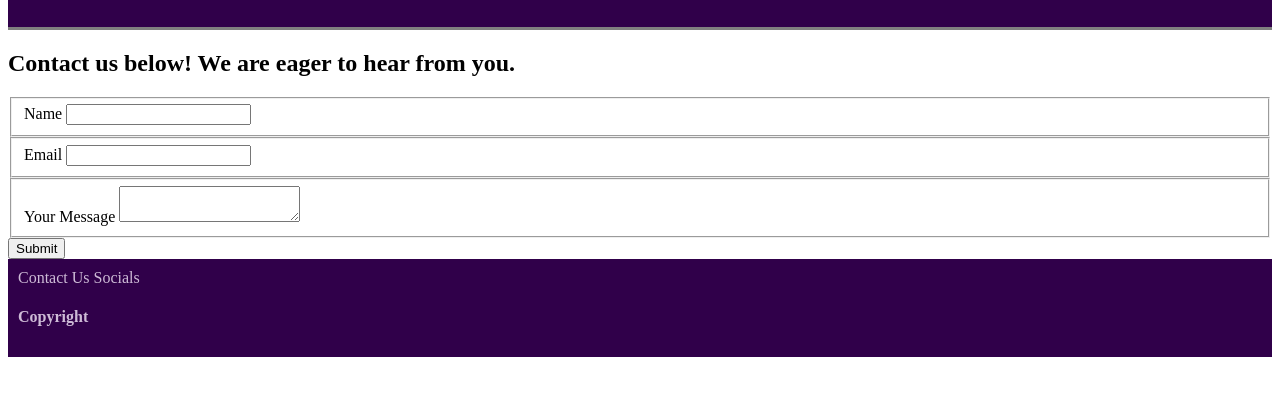
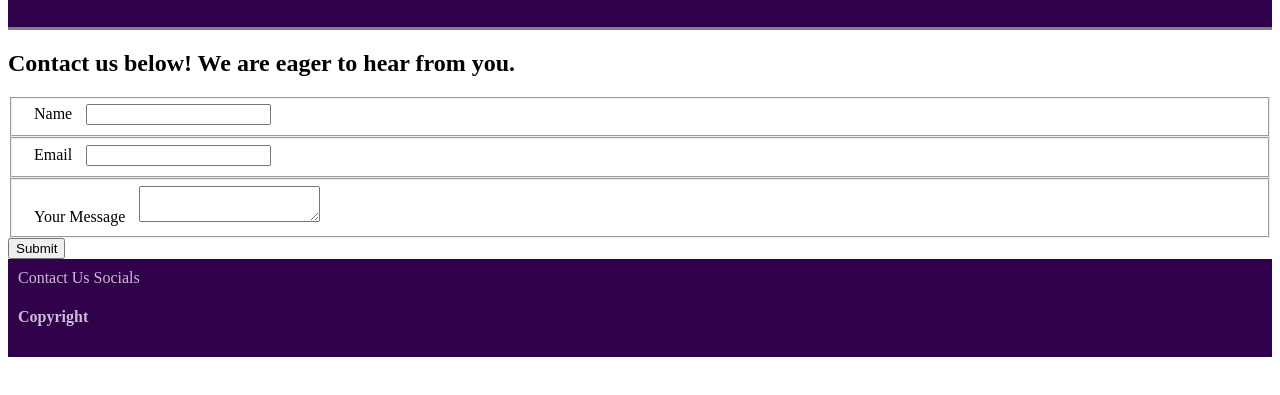
Before and after one commit to smit2079/mtm6201-midterm, a plain HTML site: page contact.html in a window 1280 px wide. Shown: the part 187-582 px from the top of the page. Drawn offline with Linux system fonts and the light colour scheme.

Commit message:
adds form elements to contact.html

```diff
--- a/contact.html
+++ b/contact.html
@@ -25,20 +25,19 @@
     <div class="form">
         <form>
             <fieldset>
-                <label for="Text">Name</label>
+                <label class="form-label" for="Text">Name</label>
                 <input type="text" name="Text">
             </fieldset>
             <fieldset>
-                <label for="Text">Email</label>
+                <label class="form-label" for="Text">Email</label>
                 <input type="text" name="Text">
             </fieldset>
             <fieldset>
-                <label for="Textarea">Your Message</label>
+                <label class="form-label" for="Textarea">Your Message</label>
                 <textarea name="Textarea"></textarea>
             </fieldset>
             <input type="submit" value="Submit">
         </form>
-
     </div>
     <footer>
         <a href="contact.html" class="footer-link">Contact Us</a>
```
